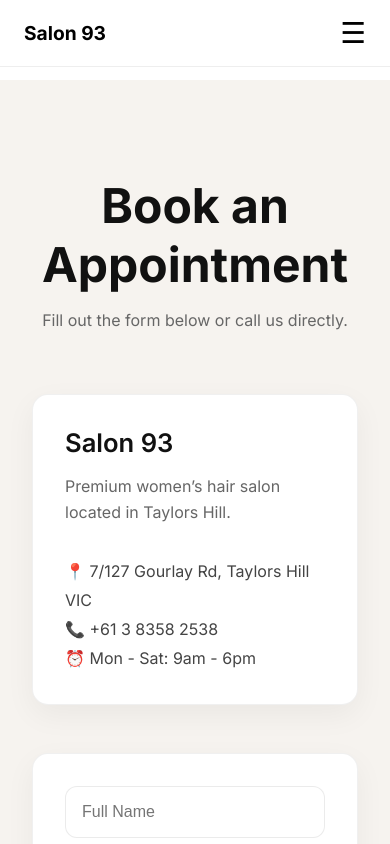
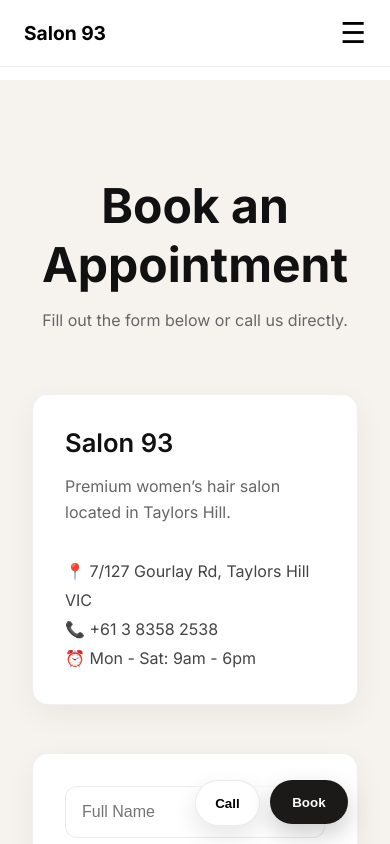
Before and after one commit to rrad0004-bot/salon93-website-v2, a Next.js app: page /contact in a window 390 px wide. Shown: the top 844 px of the page. Built offline with nearby package versions, Linux system fonts and the light colour scheme.

Commit message:
mobile upgrades

```diff
--- a/app/layout.js
+++ b/app/layout.js
@@ -1,6 +1,7 @@
 import "./globals.css";
 import Navbar from "../components/Navbar/Navbar";
 import Footer from "../components/Footer/Footer";
+import MobileStickyCTA from "../components/MobileStickyCTA";
 
 export const metadata = {
   title: "Salon 93 | Luxury Hair Salon Taylors Hill",
@@ -37,6 +38,7 @@ export default function RootLayout({ children }) {
         <main style={{ paddingTop: "80px" }}>{children}</main>
 
         <Footer />
+        <MobileStickyCTA />
 
       </body>
     </html>
--- /dev/null
+++ b/components/MobileStickyCTA.js
@@ -0,0 +1,57 @@
+"use client";
+
+import Link from "next/link";
+import { motion } from "framer-motion";
+
+export default function MobileStickyCTA() {
+    return (
+        <motion.div
+            initial={{ y: 80, opacity: 0 }}
+            animate={{ y: 0, opacity: 1 }}
+            transition={{ delay: 1, duration: 0.5 }}
+            style={{
+                position: "fixed",
+                bottom: "18px",
+                left: "50%",
+                transform: "translateX(-50%)",
+                display: "flex",
+                gap: "10px",
+                zIndex: 2000,
+                backdropFilter: "blur(10px)",
+            }}
+        >
+            {/* CALL */}
+            <a href="tel:+61383582538">
+                <button
+                    style={{
+                        padding: "0.9rem 1.2rem",
+                        borderRadius: "999px",
+                        border: "1px solid rgba(0,0,0,0.08)",
+                        background: "#fff",
+                        fontWeight: "600",
+                        boxShadow: "0 10px 25px rgba(0,0,0,0.1)",
+                    }}
+                >
+                    Call
+                </button>
+            </a>
+
+            {/* BOOK */}
+            <Link href="/contact">
+                <button
+                    style={{
+                        padding: "0.9rem 1.4rem",
+                        borderRadius: "999px",
+                        border: "none",
+                        background: "#1C1A18",
+                        color: "#fff",
+                        fontWeight: "600",
+                        boxShadow: "0 10px 25px rgba(0,0,0,0.2)",
+                    }}
+                >
+                    Book
+                </button>
+            </Link>
+        </motion.div>
+    );
+}
--- a/components/ui/button.js
+++ b/components/ui/button.js
@@ -13,7 +13,7 @@ export function PrimaryButton({ children }) {
                 fontWeight: "600",
                 letterSpacing: "0.3px",
                 boxShadow: "0 8px 20px rgba(214,175,175,0.35)",
-                transition: "all 0.25s ease",
+                transition: "all 0.2s ease, transform 0.15s ease",
             }}
             onMouseOver={(e) => {
                 e.currentTarget.style.background = colors.primaryHover;
@@ -26,6 +26,13 @@ export function PrimaryButton({ children }) {
                 e.currentTarget.style.transform = "translateY(0px)";
                 e.currentTarget.style.boxShadow =
                     "0 8px 20px rgba(214,175,175,0.35)";
+            }}
+            onTouchStart={(e) => {
+                e.currentTarget.style.transform = "scale(0.97)";
+            }}
+
+            onTouchEnd={(e) => {
+                e.currentTarget.style.transform = "scale(1)";
             }}
         >
             {children}
@@ -49,7 +56,7 @@ export function OutlineButton({ children, variant = "light" }) {
                 cursor: "pointer",
                 fontWeight: "500",
                 backdropFilter: isDark ? "blur(6px)" : "none",
-                transition: "all 0.25s ease",
+                transition: "all 0.2s ease, transform 0.15s ease",
             }}
             onMouseOver={(e) => {
                 if (isDark) {
@@ -65,6 +72,13 @@ export function OutlineButton({ children, variant = "light" }) {
                     e.currentTarget.style.background = "rgba(0,0,0,0.03)";
                 }
             }}
+            onTouchStart={(e) => {
+                e.currentTarget.style.transform = "scale(0.97)";
+            }}
+
+            onTouchEnd={(e) => {
+                e.currentTarget.style.transform = "scale(1)";
+            }}
         >
             {children}
         </button>
```
Also changed, not shown: app/page.js (+24 -5 lines).
